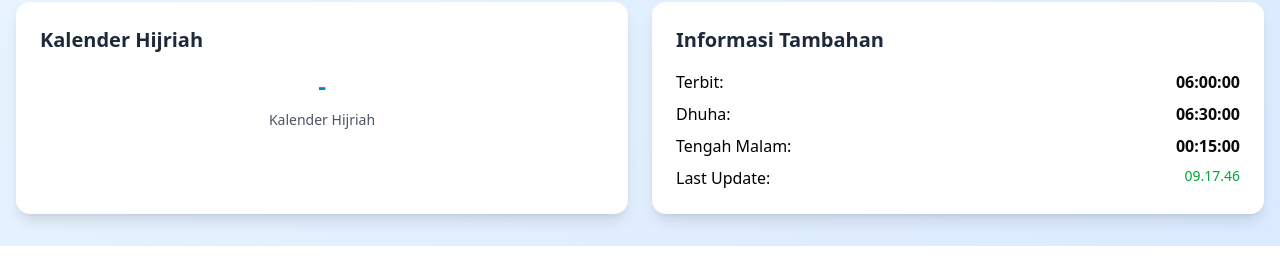
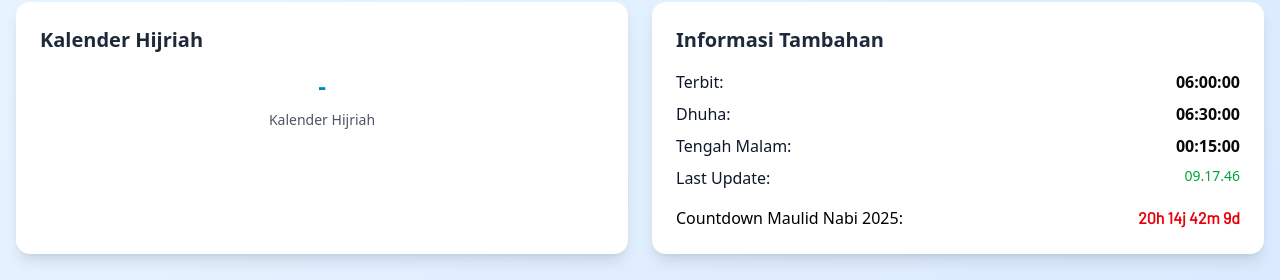
Before and after one commit to giridiwa44/prayer-schedule, a Next.js app: page / in a window 1280 px wide. Shown: the part 1356-1636 px from the top of the page. Before the commit the page ends 1602 px from the top, so only its background shows below. Built offline with nearby package versions, Linux system fonts and the light colour scheme; no server answers.

Commit message:
Penambahan Countdown

```diff
--- a/app/components/AdditionalInfo.js
+++ b/app/components/AdditionalInfo.js
@@ -1,38 +1,95 @@
 "use client";
+import { useEffect, useState } from "react";
 import { createUseStyles } from "react-jss";
+
 const useStyles = createUseStyles({
-  title: {
-    color: "black",
-  },
-  highlight: {
-    color: "blue",
-    textDecoration: "none",
-    fontFamily:'monospace'
-  }
+  title: { color: "black" },
+  highlight: { color: "blue", textDecoration: "none", fontFamily: "monospace" },
 });
-export default function AdditionalInfo({ sunrise='--:--:--', dhuha='--:--:--', midnight='--:--:--', lastUpdate='--:--:--' }) {
+
+export default function AdditionalInfo({
+  sunrise = "--:--:--",
+  dhuha = "--:--:--",
+  midnight = "--:--:--",
+  lastUpdate = "--:--:--",
+}) {
   const classes = useStyles();
+  const [countdown, setCountdown] = useState("--:--:--:--");
+  const [nextEvent, setNextEvent] = useState({ name: "", date: "" });
+
+  // ✅ Daftar event besar
+  const events = [
+    { name: "Ramadhan 2025", date: "2025-03-12T00:00:00" },
+    { name: "Idul Fitri 2025", date: "2025-04-21T00:00:00" },
+    { name:"Maulid Nabi 2025", date:"2025-09-05T00:00:00"},
+    { name: "Tahun Baru 2026", date: "2026-01-01T00:00:00" },
+  ];
+
+  // Cari event terdekat dari sekarang
+  useEffect(() => {
+    const now = new Date();
+    const upcoming = events
+      .map(e => ({ ...e, diff: new Date(e.date) - now }))
+      .filter(e => e.diff > 0)
+      .sort((a, b) => a.diff - b.diff);
+
+    if (upcoming.length > 0) setNextEvent(upcoming[0]);
+  }, []);
+
+  // Hitung countdown
+  useEffect(() => {
+    if (!nextEvent.date) return;
+
+    const interval = setInterval(() => {
+      const now = new Date();
+      const target = new Date(nextEvent.date);
+      const diff = target - now;
+
+      if (diff <= 0) {
+        setCountdown("Acara sedang berlangsung 🎉");
+        clearInterval(interval);
+        return;
+      }
+
+      const days = Math.floor(diff / (1000 * 60 * 60 * 24));
+      const hours = Math.floor((diff / (1000 * 60 * 60)) % 24);
+      const minutes = Math.floor((diff / (1000 * 60)) % 60);
+      const seconds = Math.floor((diff / 1000) % 60);
+
+      setCountdown(`${days}h ${hours}j ${minutes}m ${seconds}d`);
+    }, 1000);
+
+    return () => clearInterval(interval);
+  }, [nextEvent]);
 
   return (
     <div className="bg-white rounded-xl shadow-lg p-6">
       <h3 className="text-xl font-bold text-gray-800 mb-4">Informasi Tambahan</h3>
       <div className="space-y-2">
         <div className="flex justify-between">
-          <span className={classes.title}>Terbit:</span>
-          <span className="font-mono font-semibold" id="sunrise">{sunrise}</span>
+          <span className="text-slate-900">Terbit:</span>
+          <span className="font-mono font-semibold">{sunrise}</span>
         </div>
         <div className="flex justify-between">
-          <span className={classes.title}>Dhuha:</span>
-          <span className="font-mono font-semibold" id="dhuha">{dhuha}</span>
+          <span className="text-slate-900">Dhuha:</span>
+          <span className="font-mono font-semibold">{dhuha}</span>
         </div>
         <div className="flex justify-between">
-          <span className={classes.title}>Tengah Malam:</span>
-          <span className="font-mono font-semibold" id="midnight">{midnight}</span>
+          <span className="text-slate-900">Tengah Malam:</span>
+          <span className="font-mono font-semibold">{midnight}</span>
         </div>
         <div className="flex justify-between">
-          <span className={classes.title}>Last Update:</span>
-          <span className="font-mono text-sm text-green-600" id="lastUpdate">{lastUpdate}</span>
+          <span className="text-slate-900">Last Update:</span>
+          <span className="font-mono text-sm text-green-600">{lastUpdate}</span>
         </div>
+
+        {/* Countdown otomatis ke event terdekat */}
+        {nextEvent.name && (
+          <div className="flex justify-between mt-4">
+            <span className={classes.title}>Countdown {nextEvent.name}:</span>
+            <span className="font-sans text-red-600 font-bold">{countdown}</span>
+          </div>
+        )}
       </div>
     </div>
   );
```
